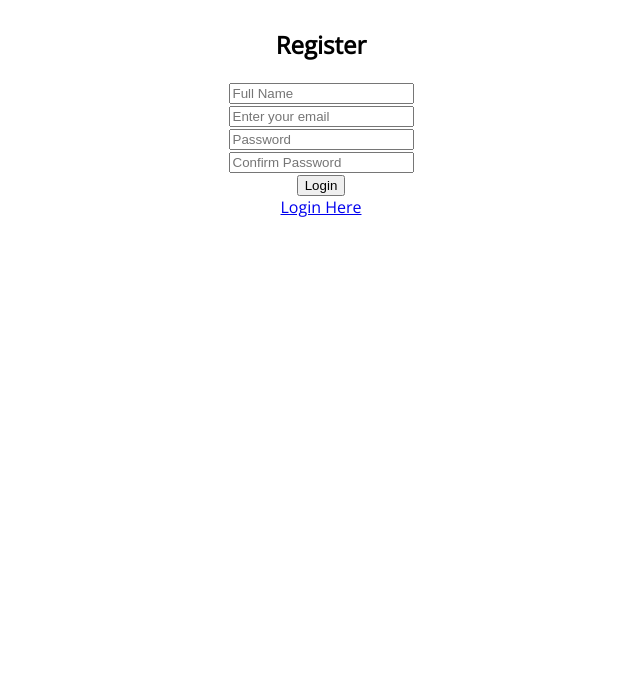
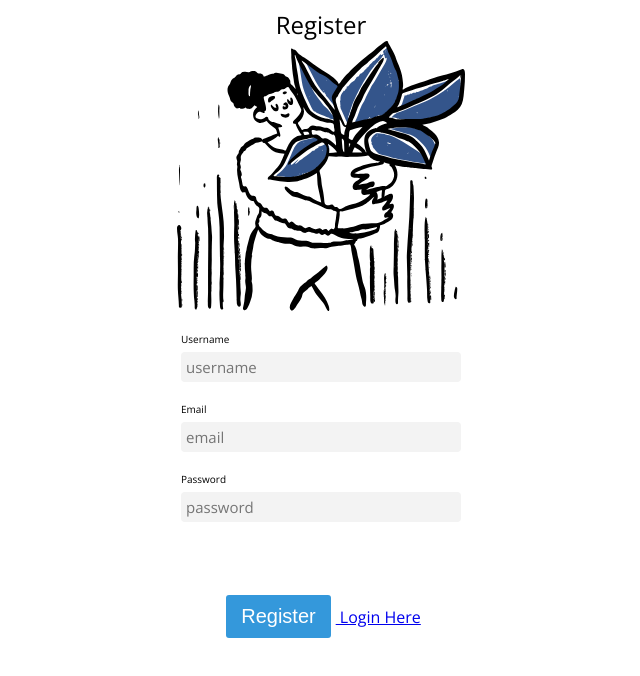
Before and after one commit to andrcatros/plant-finder-react, a React (Create React App) app: page /register in a window 1280 px wide. Shown: the top 676 px of the page, without its empty margins (319-959 px from the left). Built offline with nearby package versions, Linux system fonts and the light colour scheme.

Commit message:
trying to fix api

```diff
--- a/src/components/App.js
+++ b/src/components/App.js
@@ -2,6 +2,7 @@ import React from "react";
 import { Switch, Route } from "react-router-dom";
 
 import "../styles/App.scss";
+
 
 import AllPlants from "./AllPlants";
 import AddPlants from "./AddPlant";
--- a/src/components/login.js
+++ b/src/components/login.js
@@ -1,5 +1,7 @@
 import React, { Component } from 'react';
 import { Link } from 'react-router-dom';
+import loginImg from '../styles/open-doodles-plant.svg';
+import "../styles/mine.scss";
 
 class Login extends Component {
 	constructor(props) {
@@ -27,33 +29,33 @@ class Login extends Component {
 			password: ""
 		});
   }
+
   render() {
     return (
-			<div className="login">
-				<form onSubmit={this.displayLogin}>
-					<h2>Login</h2>
-					<div className="username">
-						<input
-							type="text"
-							placeholder="Username..."
-							value={this.state.email}
-							onChange={this.update}
-							name="email"
-						/>
+      <div className="base-container" ref={this.props.containerRef}>
+        <div className="header">Login</div>
+        <div className="content">
+          <div className="image">
+            <img src={loginImg} alt=""/>
           </div>
-					<div className="password">
-						<input
-							type="password"
-							placeholder="Password..."
-							value={this.state.password}
-							onChange={this.update}
-							name="password"
-						/>
+          <div className="form">
+            <div className="form-group">
+              <label htmlFor="username">Username</label>
+              <input type="text" name="username" placeholder="username" />
             </div>
-					<input type="submit" value="Login" />
-				</form >
-			<Link to=" /register"> Create an account</Link >
-			</div >
+            <div className="form-group">
+              <label htmlFor="password">Password</label>
+              <input type="password" name="password" placeholder="password" />
+            </div>
+          </div>
+        </div>
+        <div className="footer">
+          <button type="button" className="btn">
+            Login
+          </button>
+          <Link to="/register"> Login Here</Link >
+        </div>
+      </div>
     );
   }
 }
--- a/src/components/register.js
+++ b/src/components/register.js
@@ -1,6 +1,8 @@
 import React, { Component } from 'react';
 import { Link } from "react-router-dom";
 import axios from "axios";
+import loginImg from '../styles/open-doodles-plant.svg';
+import "../styles/mine.scss";
 
 class Register extends Component {
     constructor(props) {
@@ -50,45 +52,36 @@ class Register extends Component {
       })
     }
 
-    render(){
+    render() {
       return (
-			<div className="register">
-				<form onSubmit={this.displayLogin}>
-					<h2>Register</h2>
-					<div className="name">
-						<input
-							type="text"
-							placeholder="Full Name"
-							name="fullname"
-							value={this.state.fullname}
-							onChange={this.update}
-						/>
+        <div className="base-container" ref={this.props.containerRef}>
+          <div className="header">Register</div>
+          <div className="content">
+            <div className="image">
+              <img src={loginImg} alt=""/>
             </div>
-					<div className="email">
-						<input
-							type="text"
-							placeholder="Enter your email"
-							name="email"
-							value={this.state.email}
-							onChange={this.update}
-						/>
+            <div className="form">
+              <div className="form-group">
+                <label htmlFor="username">Username</label>
+                <input type="text" name="username" placeholder="username" />
               </div>
-					<div className="pasword">
-						<input
-							type="password"
-							placeholder="Password"
-							name="password"
-							value={this.state.password}
-							onChange={this.update}
-						/>
+              <div className="form-group">
+                <label htmlFor="email">Email</label>
+                <input type="text" name="email" placeholder="email" />
               </div>
-					<div className="password">
-						<input type="password" placeholder="Confirm Password" name="password1" />
+              <div className="form-group">
+                <label htmlFor="password">Password</label>
+                <input type="text" name="password" placeholder="password" />
               </div>
-					<input type="submit" value="Login" />
-				</form >
-          <Link to="/"> Login Here</Link >
-			</div >
+            </div>
+          </div>
+          <div className="footer">
+            <button type="button" className="btn">
+              Register
+            </button>
+            <Link to="/login"> Login Here</Link >
+          </div>
+        </div>
       );
     }
   }
```
Lines whose indentation alone changed are shown as unchanged.
